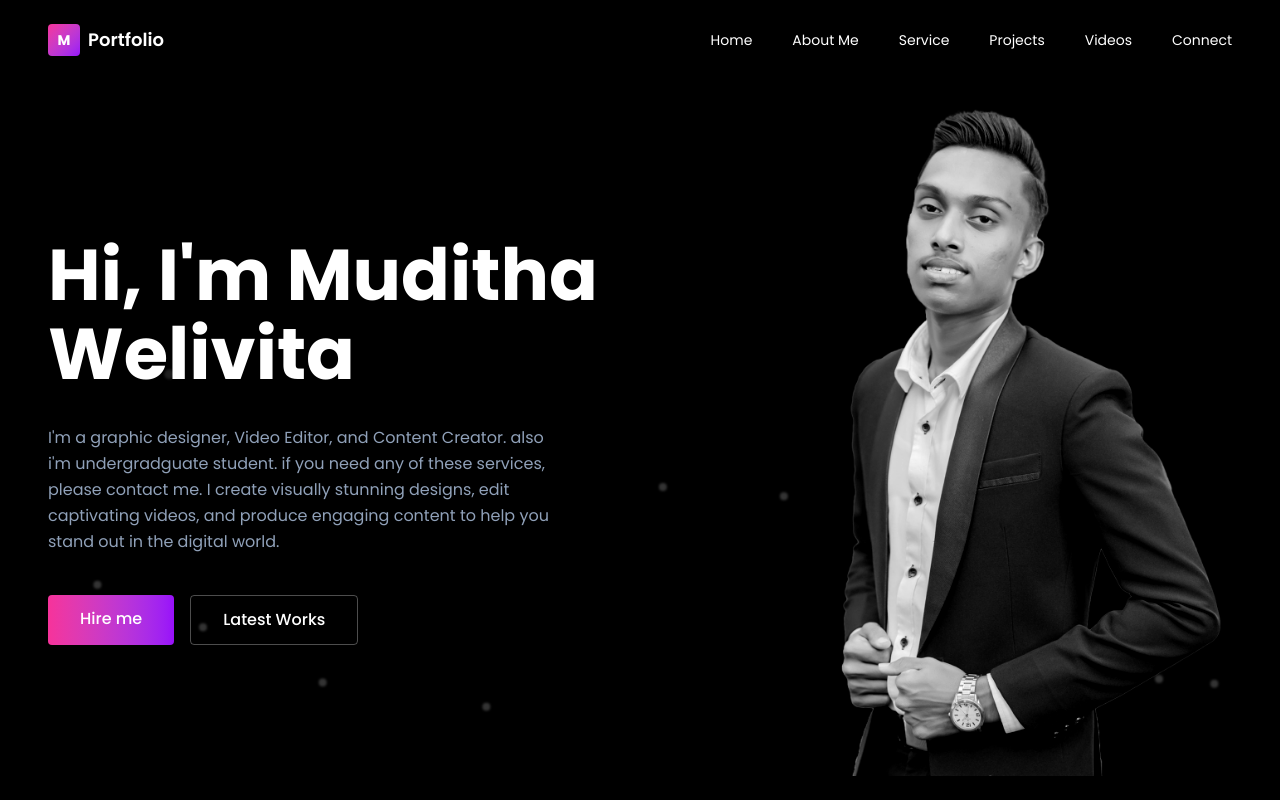
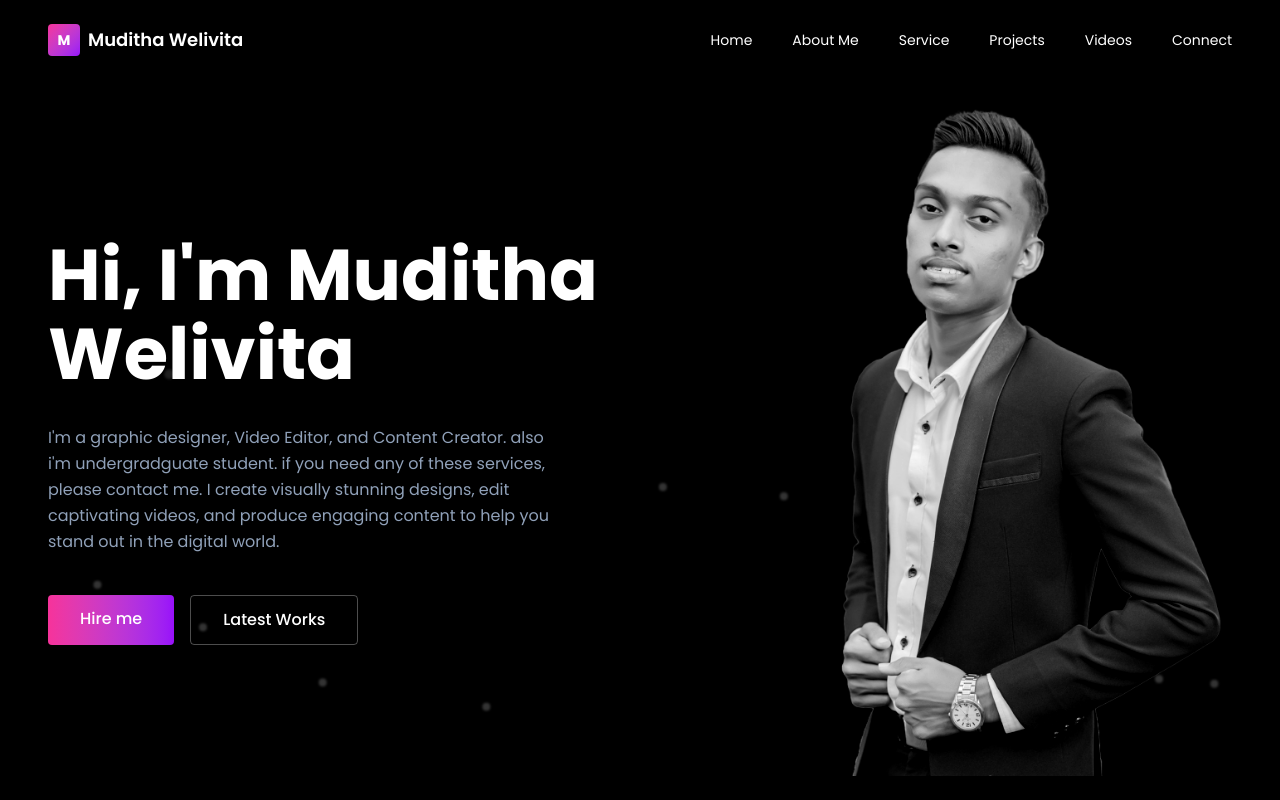
Before and after one commit to Mudithawelivita/Personal-Portfolio-Website-UI, a React (Vite) app: page / in a window 1280 px wide. Shown: the top 800 px of the page. Built offline with nearby package versions, Linux system fonts and the light colour scheme.

Commit message:
Update title and branding in HTML and App component

```diff
--- a/index.html
+++ b/index.html
@@ -4,7 +4,7 @@
     <head>
       <meta charset="UTF-8" />
       <meta name="viewport" content="width=device-width, initial-scale=1.0" />
-      <title>Personal Portfolio Website UI</title>
+      <title>Muditha Welivita - Portfolio</title>
       <style>html, body { height: 100%; margin: 0; } #root { height: 100%; }</style>
     </head>
 
--- a/src/app/App.tsx
+++ b/src/app/App.tsx
@@ -181,7 +181,7 @@ export default function App() {
                   <span className="text-white text-sm" style={{ fontWeight: 700 }}>M</span>
                 </div>
                 <span className="text-lg text-white" style={{ fontWeight: 600 }}>
-                  Portfolio
+                  Muditha Welivita
                 </span>
               </div>
             </motion.div>
```
